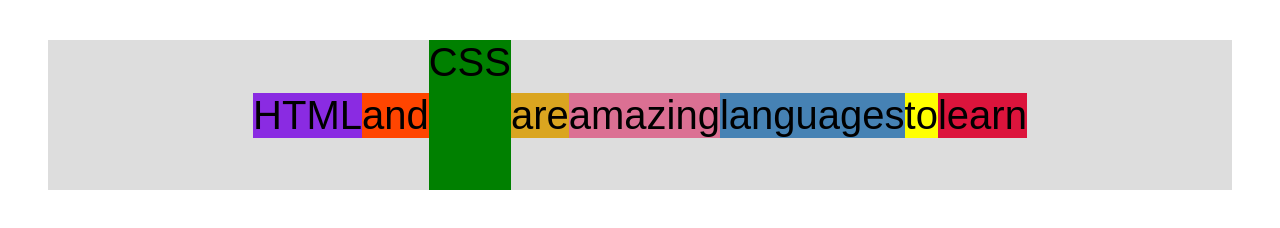
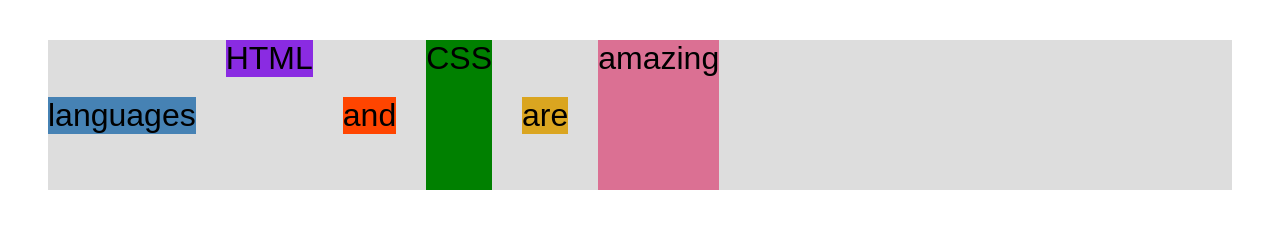
Before and after one commit to RZwartenbol/04-CSS-Layouts, a plain HTML site: page flexbox.html in a window 1280 px wide. Drawn offline with Linux system fonts and the light colour scheme.

Commit message:
Spacing and aligning flex items

```diff
--- a/flexbox.html
+++ b/flexbox.html
@@ -44,13 +44,31 @@
       /* STARTER */
       font-family: sans-serif;
       background-color: #ddd;
-      font-size: 40px;
+      font-size: 32px;
       margin: 40px;
 
       /* FLEXBOX */
       display: flex;
       align-items: center;
-      justify-content: center;
+      justify-content: flex-start;
+      gap: 30px;
+    }
+
+    .el {
+      /* margin-right: 30px; */
+    }
+
+    .el--1 {
+      align-self: flex-start;
+    }
+
+    .el--5 {
+      align-self: stretch;
+      order: 1;
+    }
+
+    .el--6 {
+      order: -1;
     }
   </style>
 </head>
@@ -63,8 +81,8 @@
     <div class="el el--4">are</div>
     <div class="el el--5">amazing</div>
     <div class="el el--6">languages</div>
-    <div class="el el--7">to</div>
-    <div class="el el--8">learn</div>
+    <!-- <div class="el el--7">to</div>
+    <div class="el el--8">learn</div> -->
   </div>
 </body>
 
```
